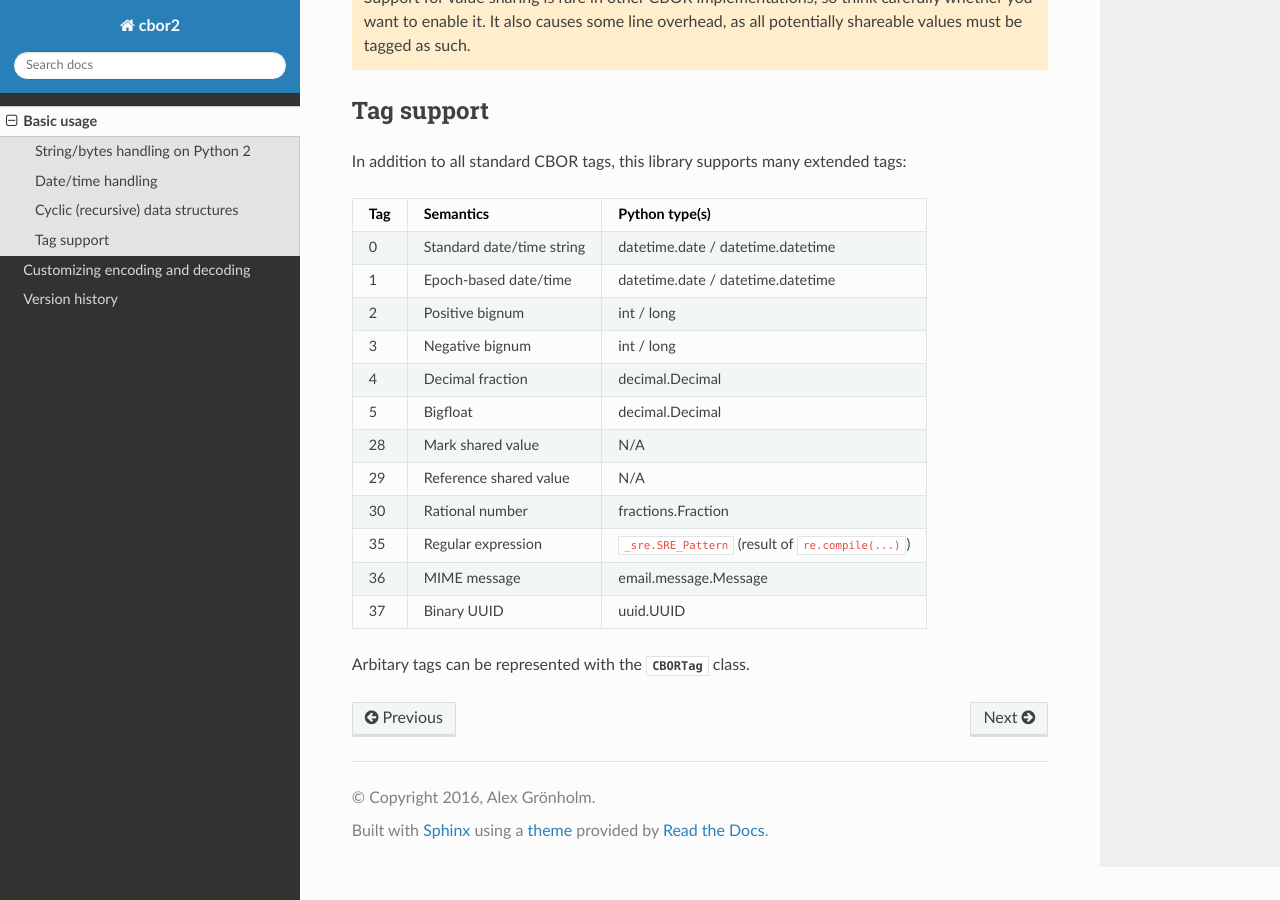
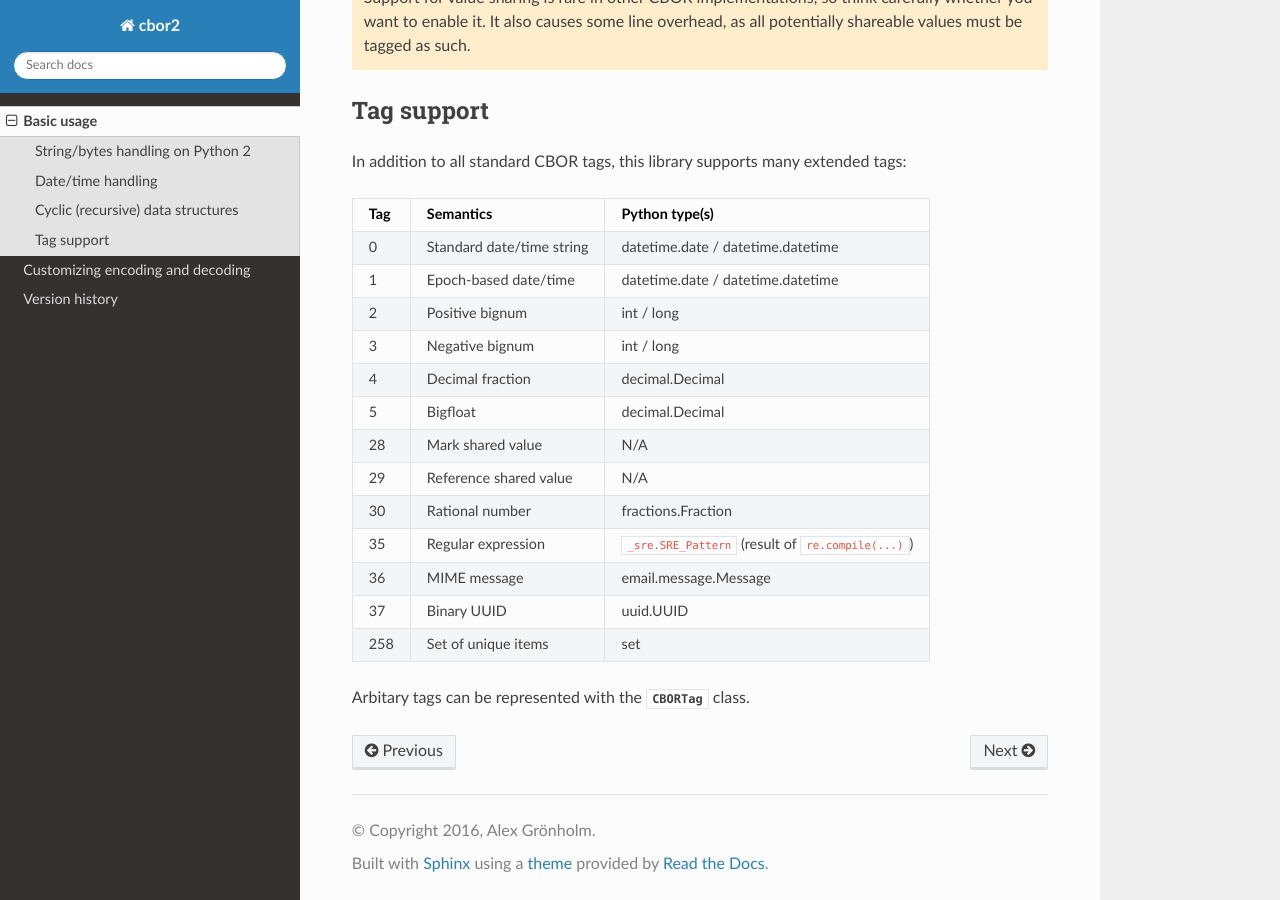
Before and after one commit to agronholm/cbor2, a Sphinx documentation site: the page built from docs/usage.rst, in a window 1280 px wide and 900 px high, scrolled down 1245 px. Built offline with Sphinx 7.4.7 and the Read the Docs theme 2.0.0, drawn with Linux system fonts in a browser that asks for light colours.

Commit message:
Updated documentation

```diff
--- a/docs/usage.rst
+++ b/docs/usage.rst
@@ -75,6 +75,7 @@ Tag Semantics                                Python type(s)
 35  Regular expression                       ``_sre.SRE_Pattern`` (result of ``re.compile(...)``)
 36  MIME message                             email.message.Message
 37  Binary UUID                              uuid.UUID
+258 Set of unique items                      set
 === ======================================== ====================================================
 
 Arbitary tags can be represented with the :class:`~cbor2.types.CBORTag` class.
```
